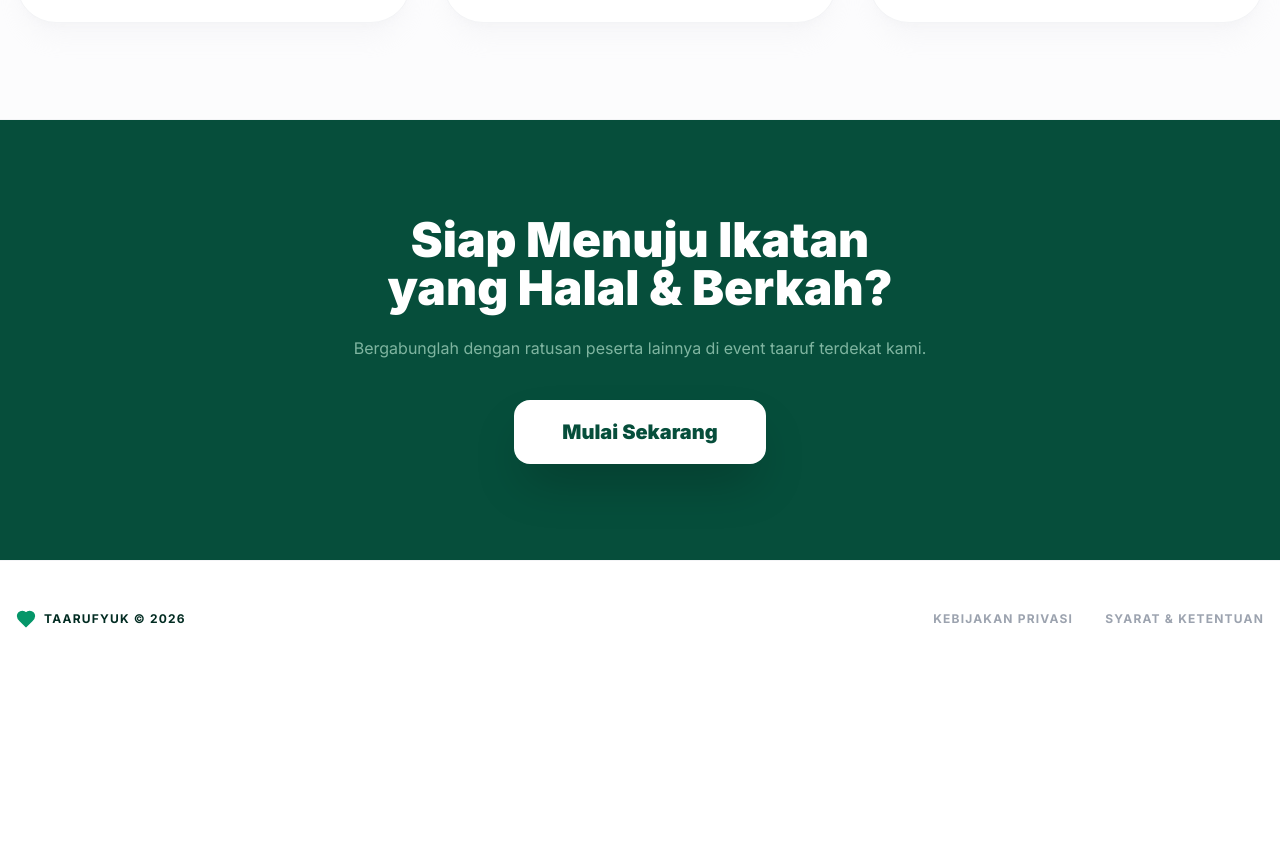
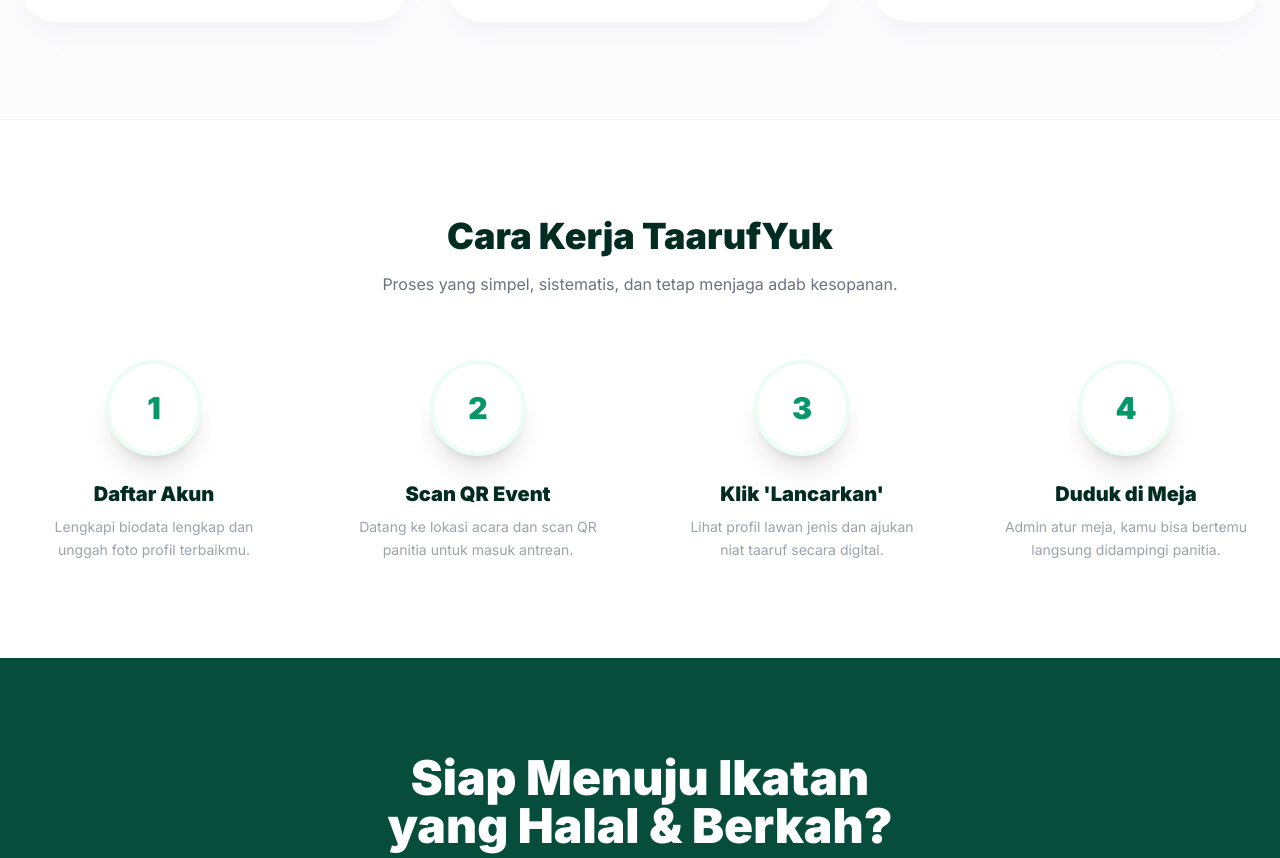
Before and after one commit to adisup331/taaruf, a Next.js app: page / in a window 1280 px wide. Shown: the part 1880-2738 px from the top of the page. Before the commit the page ends 2557 px from the top, so only its background shows below. Built offline with nearby package versions, Linux system fonts and the light colour scheme.

Commit message:
Update page.tsx

```diff
--- a/src/app/page.tsx
+++ b/src/app/page.tsx
@@ -91,6 +91,42 @@
           </div>
         </section>
 
+        {/* Cara Kerja Section */}
+        <section id="cara-kerja" className="py-24 overflow-hidden">
+          <div className="container mx-auto px-4">
+            <div className="text-center mb-16">
+              <h2 className="text-3xl lg:text-4xl font-black text-emerald-950">Cara Kerja TaarufYuk</h2>
+              <p className="mt-4 text-gray-500 max-w-xl mx-auto">Proses yang simpel, sistematis, dan tetap menjaga adab kesopanan.</p>
+            </div>
+
+            <div className="grid grid-cols-1 md:grid-cols-4 gap-12 relative">
+              {/* Connector line for desktop */}
+              <div className="hidden md:block absolute top-12 left-0 w-full h-0.5 bg-emerald-100 -z-10" />
+
+              <StepCard
+                number="1"
+                title="Daftar Akun"
+                description="Lengkapi biodata lengkap dan unggah foto profil terbaikmu."
+              />
+              <StepCard
+                number="2"
+                title="Scan QR Event"
+                description="Datang ke lokasi acara dan scan QR panitia untuk masuk antrean."
+              />
+              <StepCard
+                number="3"
+                title="Klik 'Lancarkan'"
+                description="Lihat profil lawan jenis dan ajukan niat taaruf secara digital."
+              />
+              <StepCard
+                number="4"
+                title="Duduk di Meja"
+                description="Admin atur meja, kamu bisa bertemu langsung didampingi panitia."
+              />
+            </div>
+          </div>
+        </section>
+
         {/* Call to Action */}
         <section className="py-24 bg-emerald-900">
           <div className="container mx-auto px-4 text-center">
@@ -143,3 +179,15 @@
     </div>
   );
 }
+
+function StepCard({ number, title, description }: { number: string, title: string, description: string }) {
+  return (
+    <div className="flex flex-col items-center text-center group">
+      <div className="h-24 w-24 rounded-full bg-white border-4 border-emerald-50 flex items-center justify-center text-3xl font-black text-emerald-600 shadow-xl group-hover:bg-emerald-600 group-hover:text-white transition-colors duration-500 mb-6">
+        {number}
+      </div>
+      <h4 className="text-xl font-black text-emerald-950 mb-2">{title}</h4>
+      <p className="text-sm text-gray-400 px-4 leading-relaxed">{description}</p>
+    </div>
+  );
+}
```
